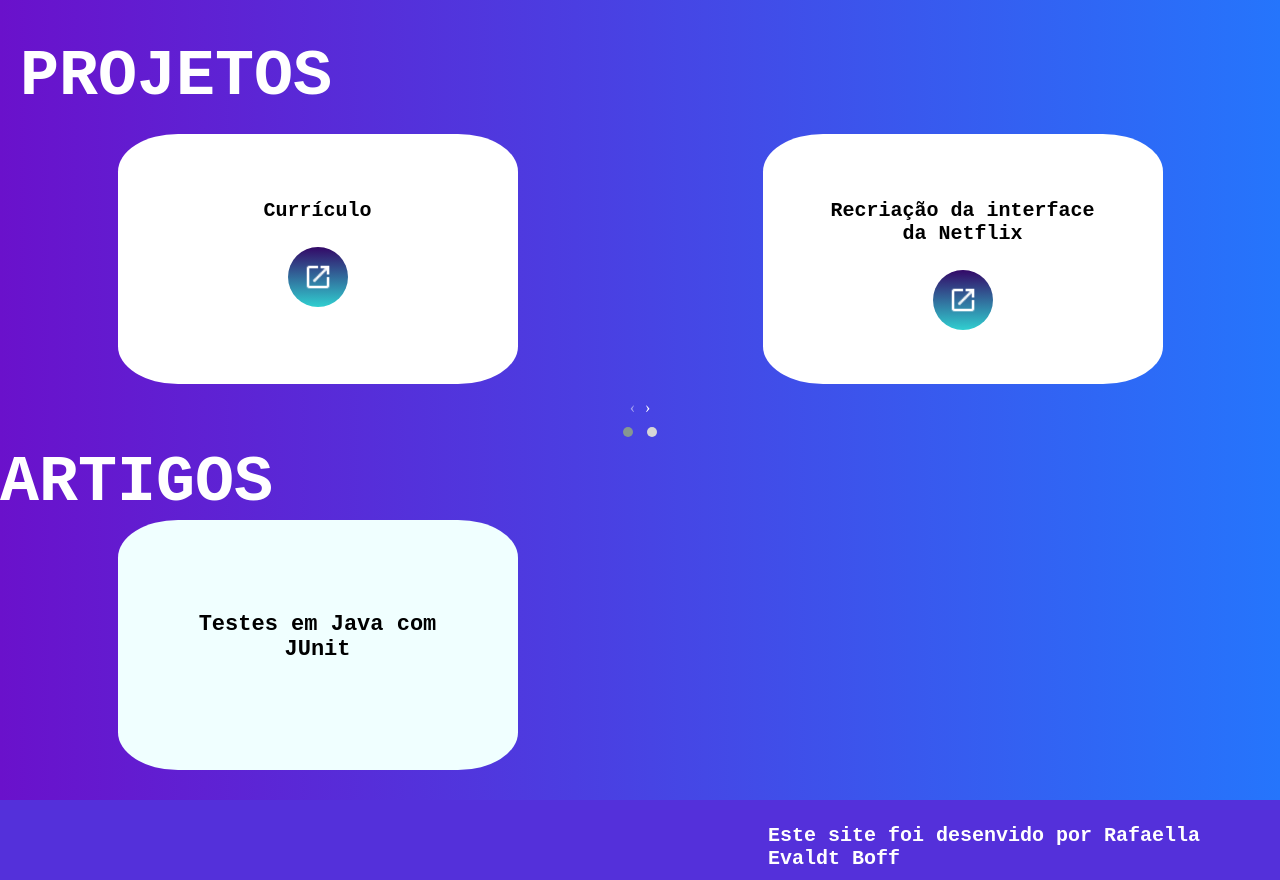
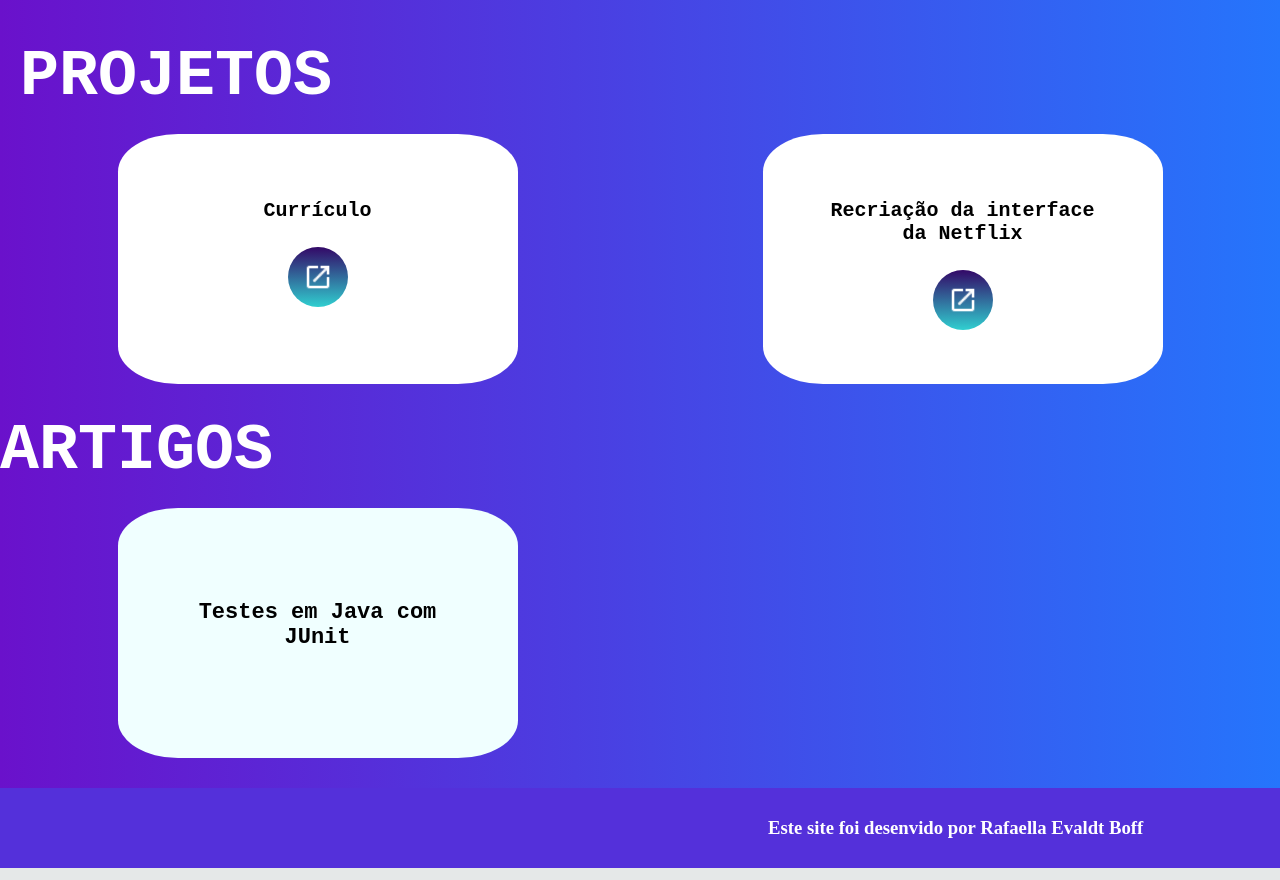
Before and after one commit to rafaellaevboff/-rafaellaevboff.github.io, a plain HTML site: page index.html in a window 1280 px wide. Shown: the part 480-1360 px from the top of the page. Drawn offline with Linux system fonts and the light colour scheme.

Commit message:
arrumando detalhes visuais

```diff
--- a/assets/responsive.css
+++ b/assets/responsive.css
@@ -32,7 +32,6 @@
 
     .projeto{
         width: 240px;
-        margin-left: 10px;
     }
 
     footer h3{
--- a/assets/style.css
+++ b/assets/style.css
@@ -174,6 +174,7 @@ header a:hover{
     border-radius: 15%;
     padding: 50px;
     text-align: center;
+    margin-top: 20px;
 }
 
 .linkArtigo a{
@@ -189,6 +190,7 @@ header a:hover{
 }
 
 .todosArtigos{
+    margin-top: 30px;
     font-family: 'Anton', sans-serif;
     font-family: 'Inconsolata', monospace;
 }
--- a/index.html
+++ b/index.html
@@ -17,7 +17,7 @@
     <title>Rafaella E. Boff</title>
 </head>
 
-<section>
+<body>
     <header>
         <nav class="navbar">
             <a href="#home">Home</a>
@@ -53,7 +53,6 @@
     <section class="todosProjetos"  id="projetos">
         <h1>PROJETOS</h1>
 
-        <div>
             <div class="owl-carousel owl-theme">
                 <div class="projeto flex-containerC">
                     <h3>Currículo</h3>
@@ -63,9 +62,9 @@
                     <h3>Recriação da interface da Netflix</h3>
                     <a href="https://rafaellaevboff.github.io/interface_Netflix/" target="_blank" class="acessarProjeto"><img src="./assets/img/1x/outline_open_in_new_white_24dp.png" alt=""></a>
                 </div>
-            <div>
+            </div>
     </section>
-</div>
+
 
     <section class="todosArtigos" id="artigos">
         <h1>ARTIGOS</h1>
```
